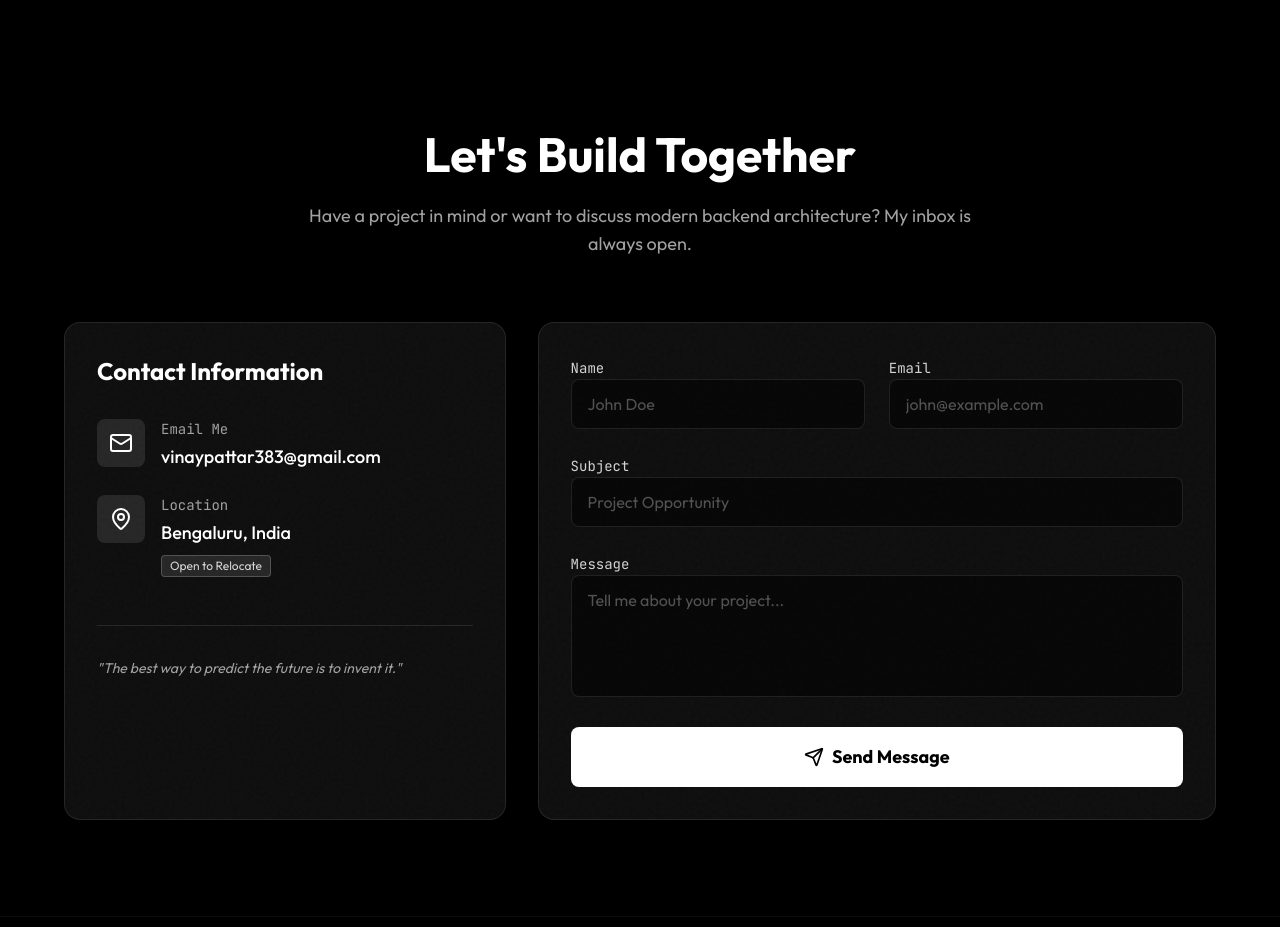
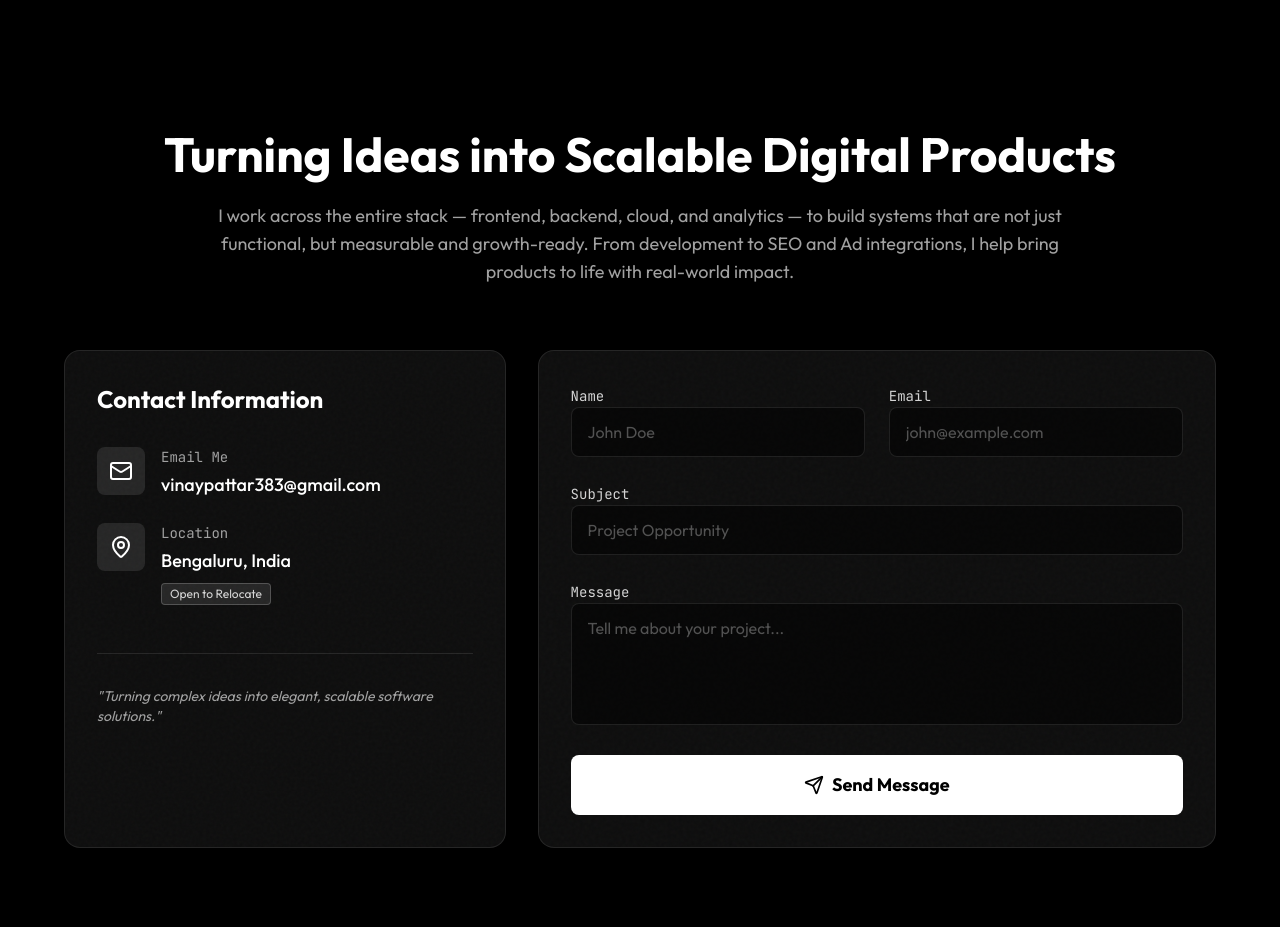
Before and after one commit to vinayPattar/vinayaka-portfolio, a React (Vite) app: page / in a window 1280 px wide. Shown: the part 4220-5147 px from the top of the page. Built offline with nearby package versions, Linux system fonts and the light colour scheme.

Commit message:
add proper contact texts

```diff
--- a/components/Contact.tsx
+++ b/components/Contact.tsx
@@ -9,10 +9,9 @@ export const Contact: React.FC = () => {
 
         {/* Header */}
         <div className="text-center mb-16">
-          <h2 className="text-4xl md:text-5xl font-bold text-white mb-6">Let's Build Together</h2>
-          <p className="text-lg text-neutral-400 max-w-2xl mx-auto">
-            Have a project in mind or want to discuss modern backend architecture?
-            My inbox is always open.
+          <h2 className="text-4xl md:text-5xl font-bold text-white mb-6">Turning Ideas into Scalable Digital Products</h2>
+          <p className="text-lg text-neutral-400 max-w-4xl mx-auto">
+            I work across the entire stack — frontend, backend, cloud, and analytics — to build systems that are not just functional, but measurable and growth-ready. From development to SEO and Ad integrations, I help bring products to life with real-world impact.
           </p>
         </div>
 
@@ -31,7 +30,7 @@ export const Contact: React.FC = () => {
                     </div>
                     <div>
                       <p className="text-sm text-neutral-400 font-mono mb-1">Email Me</p>
-                      <a href="mailto:contact@vinayaka.dev" className="text-white hover:text-neutral-300 transition-colors text-lg font-medium">
+                      <a href="mailto:vinaypattar383@gmail.com" className="text-white hover:text-neutral-300 transition-colors text-lg font-medium">
                         vinaypattar383@gmail.com
                       </a>
                     </div>
@@ -56,7 +55,7 @@ export const Contact: React.FC = () => {
 
               <div className="mt-12 pt-8 border-t border-white/10">
                 <p className="text-neutral-400 text-sm italic">
-                  "The best way to predict the future is to invent it."
+                  "Turning complex ideas into elegant, scalable software solutions."
                 </p>
               </div>
             </GlassCard>
```
